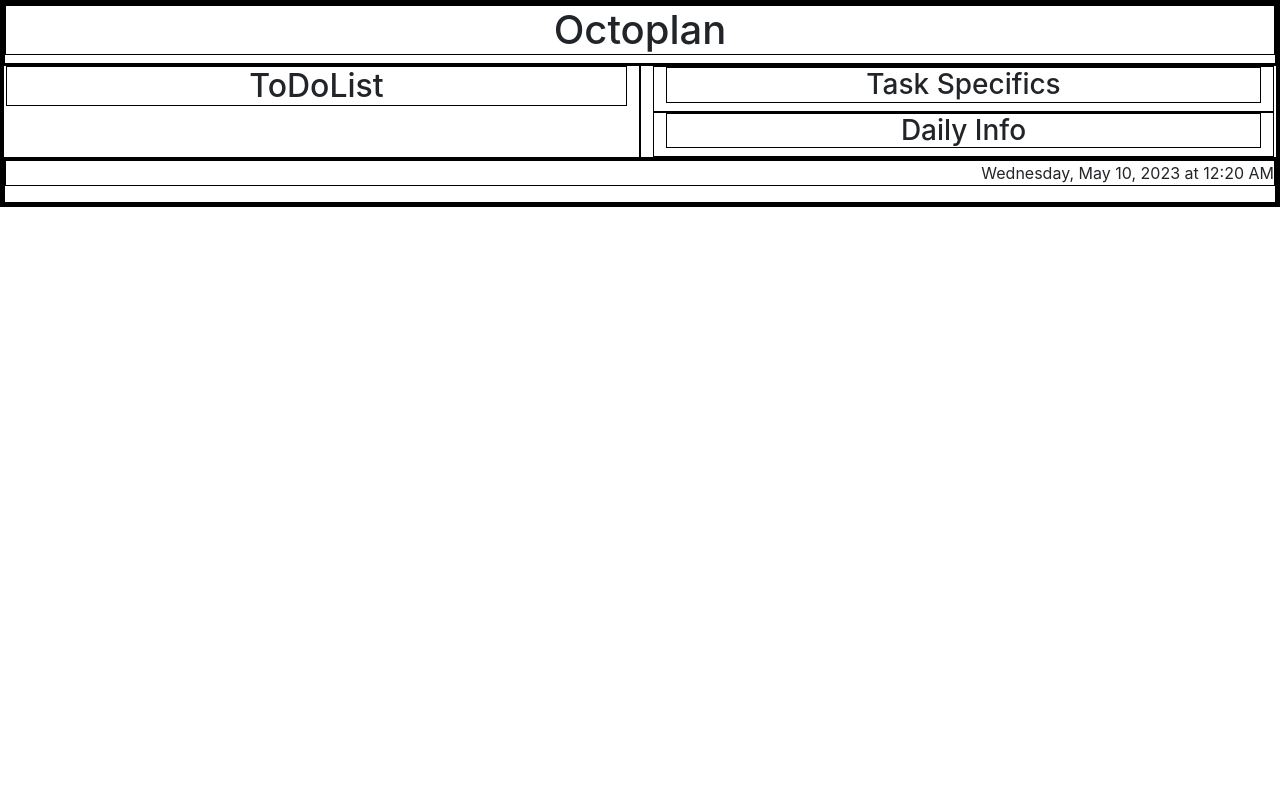
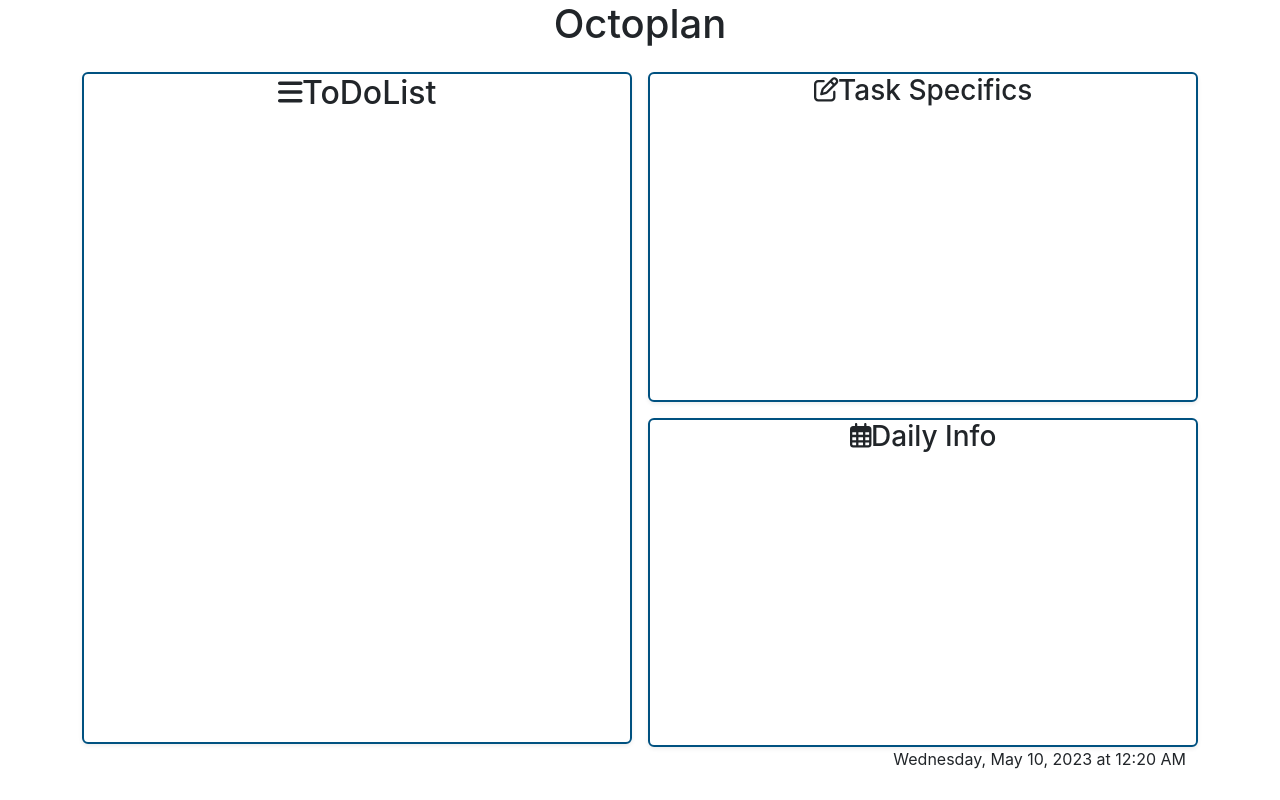
Before and after one commit to kylebenji/octoplan, a React (Create React App) app: page / in a window 1280 px wide. Built offline with nearby package versions, Linux system fonts and the light colour scheme.

Commit message:
initial styling with bootstrap

```diff
--- a/package.json
+++ b/package.json
@@ -4,6 +4,7 @@
   "private": true,
   "dependencies": {
     "@fortawesome/fontawesome-svg-core": "^6.4.0",
+    "@fortawesome/free-regular-svg-icons": "^6.4.0",
     "@fortawesome/free-solid-svg-icons": "^6.4.0",
     "@fortawesome/react-fontawesome": "^0.2.0",
     "@testing-library/jest-dom": "^5.16.5",
--- a/src/App.js
+++ b/src/App.js
@@ -5,9 +5,9 @@ import Footer from "./components/Footer.js";
 
 function App() {
   return (
-    <div className="App text-center">
+    <div className="App text-center container">
       <Header />
-      <div className="row">
+      <div className="row gx-3">
         <ToDoList />
         <Information />
       </div>
--- a/src/components/Footer.js
+++ b/src/components/Footer.js
@@ -8,7 +8,7 @@ const dateFormatOptions = {
 };
 export default function Footer() {
   return (
-    <footer className="text-end">
+    <footer className="container text-end footer">
       <p>{new Intl.DateTimeFormat("en-US", dateFormatOptions).format()}</p>
     </footer>
   );
--- a/src/components/Header.js
+++ b/src/components/Header.js
@@ -1,9 +1,6 @@
-import { FontAwesomeIcon } from "@fortawesome/react-fontawesome";
-
 export default function Header() {
   return (
     <header>
-      <FontAwesomeIcon icon="fa-brands fa-octopus-deploy" />
       <h1>Octoplan</h1>
     </header>
   );
--- a/src/components/Info/DailyInfo.js
+++ b/src/components/Info/DailyInfo.js
@@ -1,7 +1,13 @@
+import { FontAwesomeIcon } from "@fortawesome/react-fontawesome";
+import { faCalendarDays } from "@fortawesome/free-regular-svg-icons";
+
 export default function DailyInfo() {
   return (
-    <div className="container">
-      <h3>Daily Info</h3>
+    <div className="octoplan-container octoplan-small-container">
+      <h3>
+        <FontAwesomeIcon icon={faCalendarDays} size="sm" />
+        Daily Info
+      </h3>
     </div>
   );
 }
--- a/src/components/Info/TaskSpecifics.js
+++ b/src/components/Info/TaskSpecifics.js
@@ -1,7 +1,13 @@
+import { FontAwesomeIcon } from "@fortawesome/react-fontawesome";
+import { faPenToSquare } from "@fortawesome/free-regular-svg-icons";
+
 export default function TaskSpecifics() {
   return (
-    <div className="container">
-      <h3>Task Specifics</h3>
+    <div className="octoplan-container octoplan-small-container mb-3">
+      <h3>
+        <FontAwesomeIcon icon={faPenToSquare} size="sm" />
+        Task Specifics
+      </h3>
     </div>
   );
 }
--- a/src/components/Information.js
+++ b/src/components/Information.js
@@ -3,7 +3,7 @@ import DailyInfo from "./Info/DailyInfo";
 
 export default function Information() {
   return (
-    <div className="container col-6">
+    <div className="col-md-6">
       <TaskSpecifics />
       <DailyInfo />
     </div>
--- a/src/components/ToDoList.js
+++ b/src/components/ToDoList.js
@@ -1,7 +1,17 @@
+import { FontAwesomeIcon } from "@fortawesome/react-fontawesome";
+import { faBars } from "@fortawesome/free-solid-svg-icons";
+
 export default function ToDoList() {
   return (
-    <div className="container col-6">
-      <h2>ToDoList</h2>
+    <div className="col-md-6">
+      <div className="octoplan-container to-do-list-container">
+        <header className="row">
+          <h2 className="">
+            <FontAwesomeIcon icon={faBars} size="sm" />
+            ToDoList
+          </h2>
+        </header>
+      </div>
     </div>
   );
 }
--- a/src/index.scss
+++ b/src/index.scss
@@ -1,3 +1,4 @@
+$primary: rgb(0, 81, 128);
 @import "../node_modules/bootstrap/scss/bootstrap.scss";
 
 body {
@@ -14,6 +15,20 @@ code {
     monospace;
 }
 
-* {
-  border: 1px solid black;
+.octoplan-container {
+  @extend .border;
+  @extend .border-2;
+  @extend .border-primary;
+  @extend .rounded-2;
+  @extend .container;
+  @extend .shadow-sm;
+  @extend .mt-3;
 }
+
+.to-do-list-container {
+  height: 84vh;
+}
+
+.octoplan-small-container {
+  height: 41.2vh;
+}
```
Also changed, not shown: 1 other file (tests, documents, lock files or other folders).
